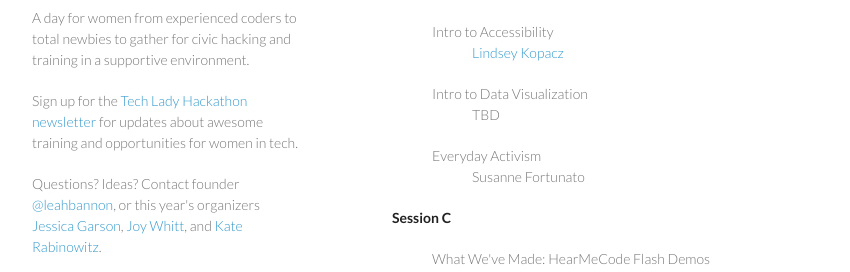
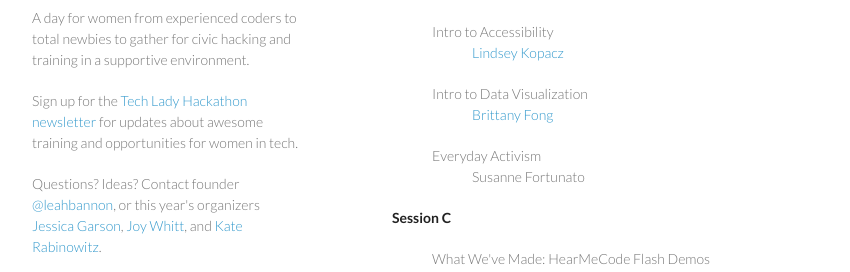
Before and after one commit to leahbannon/techladyhackathon, a Jekyll site: the page built from workshops.html, in a window 1280 px wide and 900 px high, scrolled down 334 px. Shown: the part 154-426 px from the top of the window, without its empty margins (178-1028 px from the left). Built offline with Jekyll 4.4.1, drawn with Linux system fonts in a browser that asks for light colours.

Commit message:
add Brittany

```diff
--- a/workshops.html
+++ b/workshops.html
@@ -43,7 +43,7 @@
 
 	<li>Intro to Data Visualization</li>
 		<ul style="list-style-type:none">
-			<li>TBD</li>
+			<li><a href="https://twitter.com/BFongData">Brittany Fong</a></li>
 		</ul>
 
 	<li>Everyday Activism</li>
```
